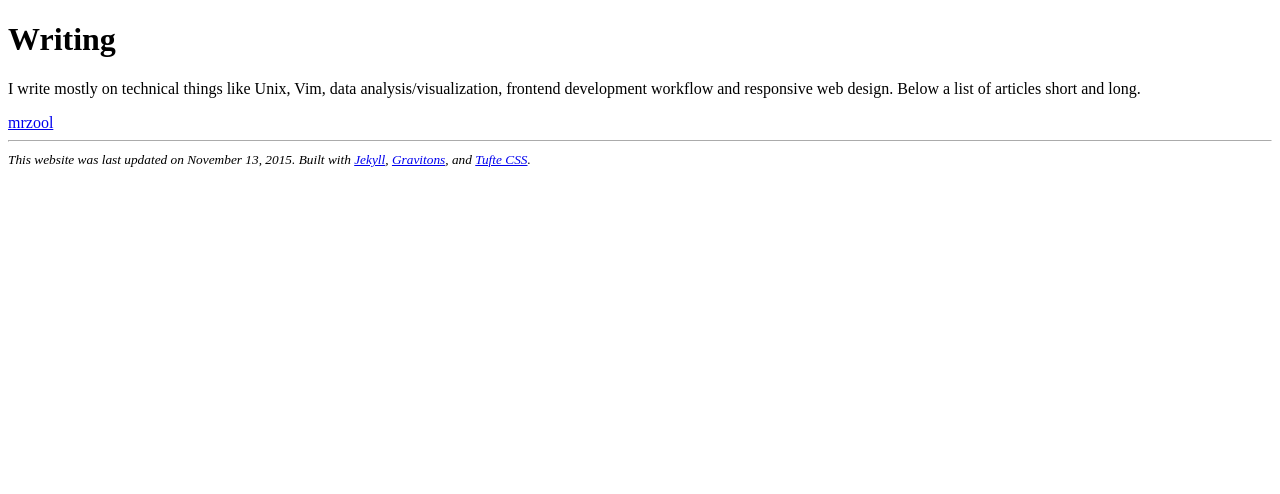
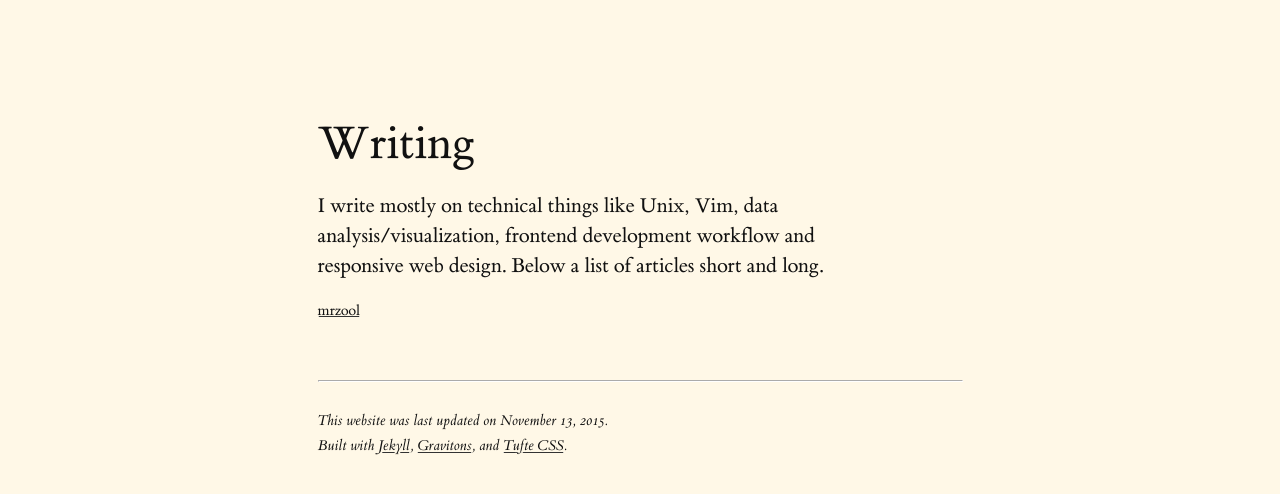
Before and after one commit to mrzool/mrzool.github.io, a Jekyll site: the page built from writing/index.md, in a window 1280 px wide. Shown: the top 494 px of the page. Built offline with Jekyll 4.4.1, drawn with Linux system fonts in a browser that asks for light colours.

Commit message:
Fix CSS path

```diff
--- a/_includes/_head.html
+++ b/_includes/_head.html
@@ -5,6 +5,6 @@
   <meta name="author" content="mrzool">
   <meta name="description" content="{{ site.description }}">
   <meta name="viewport" content="width=device-width, initial-scale=1">
-  {% comment %} <link rel="stylesheet" href="s.min.css"> {% endcomment %}
-  <link rel="stylesheet" href="s.css">
+  <link rel="stylesheet" href="{{site.url}}/s.min.css">
+  {% comment %} <link rel="stylesheet" href="{{site.url}}/s.css"> {% endcomment %}
 </head>
```
